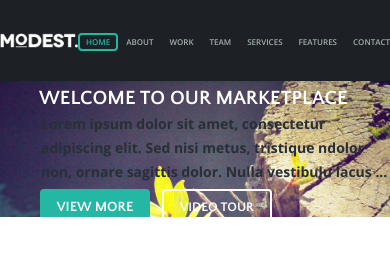
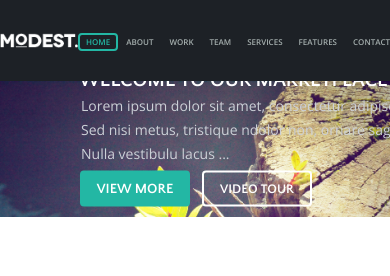
Before and after one commit to DFeduk/Modest, a plain HTML site: page index.html in a window 390 px wide. Shown: the top 276 px of the page. Drawn offline with nearby package versions, Linux system fonts and the light colour scheme; files whose address does not match are found by name.

Commit message:
Add files via upload

```diff
--- a/css/main.css
+++ b/css/main.css
@@ -84,13 +84,13 @@ main {
 .gallery-text-wrapper {
     position: absolute;
     left: calc(20% + 1px);
-    bottom: 0px;
     width: 651px;
     /* margin-left: -585px; */
     text-align: left;
     display: flex;
     height: auto;
-    top: calc(33% + 6px);
+    top: 50%;
+    transform: translatey(-58%);
     display: flex;
     flex-direction: column;
 }
@@ -208,7 +208,7 @@ h1::before {
     justify-content: center;
     align-items: center;
 }
-.socials li:hover {
+.socials li:active {
     opacity: 0.8;
 }
 .activity {
--- a/css/media.css
+++ b/css/media.css
@@ -47,11 +47,11 @@
     }
 }
 @media screen and (max-width: 900px) {
-    .gallery-text-wrapper {
+    /* .gallery-text-wrapper {
         left: 50px;
         top: 50px;
         width: initial;
-    }
+    } */
     .gallery-text {
         font-size: 25px;
     }
@@ -61,6 +61,11 @@
         margin-bottom: 5px;
     }
 }
+@media screen and (max-width: 830px) {
+    .gallery-text-wrapper strong {
+        width: 85%;
+    }
+}
 @media screen and (max-width: 700px) {
     .navigation li{
         padding: 3px 6px;
@@ -68,17 +73,21 @@
     .gallery-text {
         margin-bottom: 10px;
     }
+    .gallery-text-wrapper strong {
+        width: 80%;
+    }
 }
 @media screen and (max-width: 625px){
     .navigation {
         font-size: 10px;
     }
+    .gallery-text-wrapper strong {
+        width: 60%;
+    }
     .numbers li {
         margin-bottom: 25px;
     }
-    .gallery-text-wrapper {
-        top: 10%;
-    }
+
     .button-1,
     .button-2 {
         width: 110px;
@@ -99,14 +108,6 @@
         font-size: 20px;
         margin-bottom: 4px;
     }
-    .gallery-text-wrapper {
-        top: 5%;
-        left: 10%;
-    }
-    .gallery-text-wrapper strong {
-        font-weight: 700;
-        color: #292f36;
-    }
     .numbers {
         height: 100%;
     }
```
